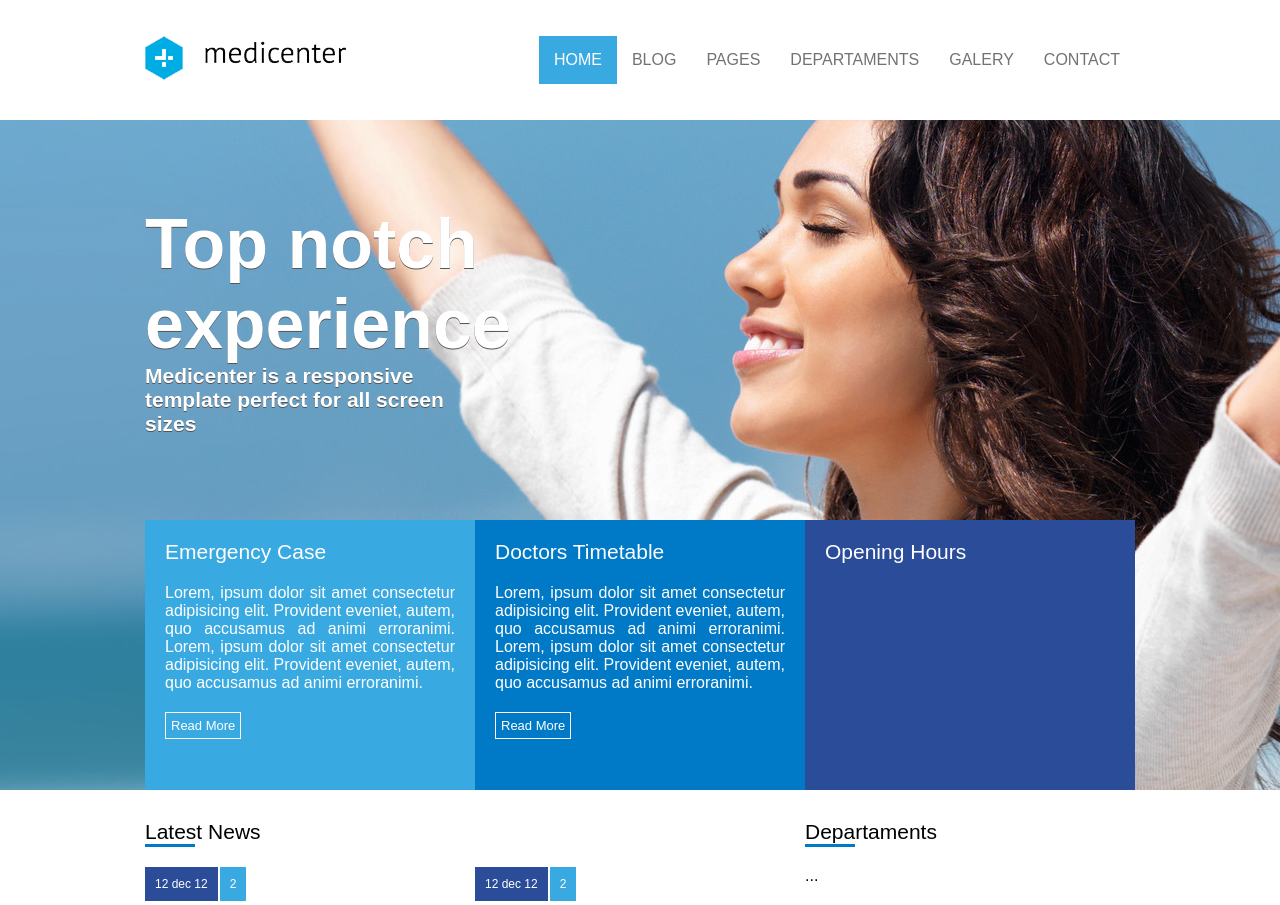
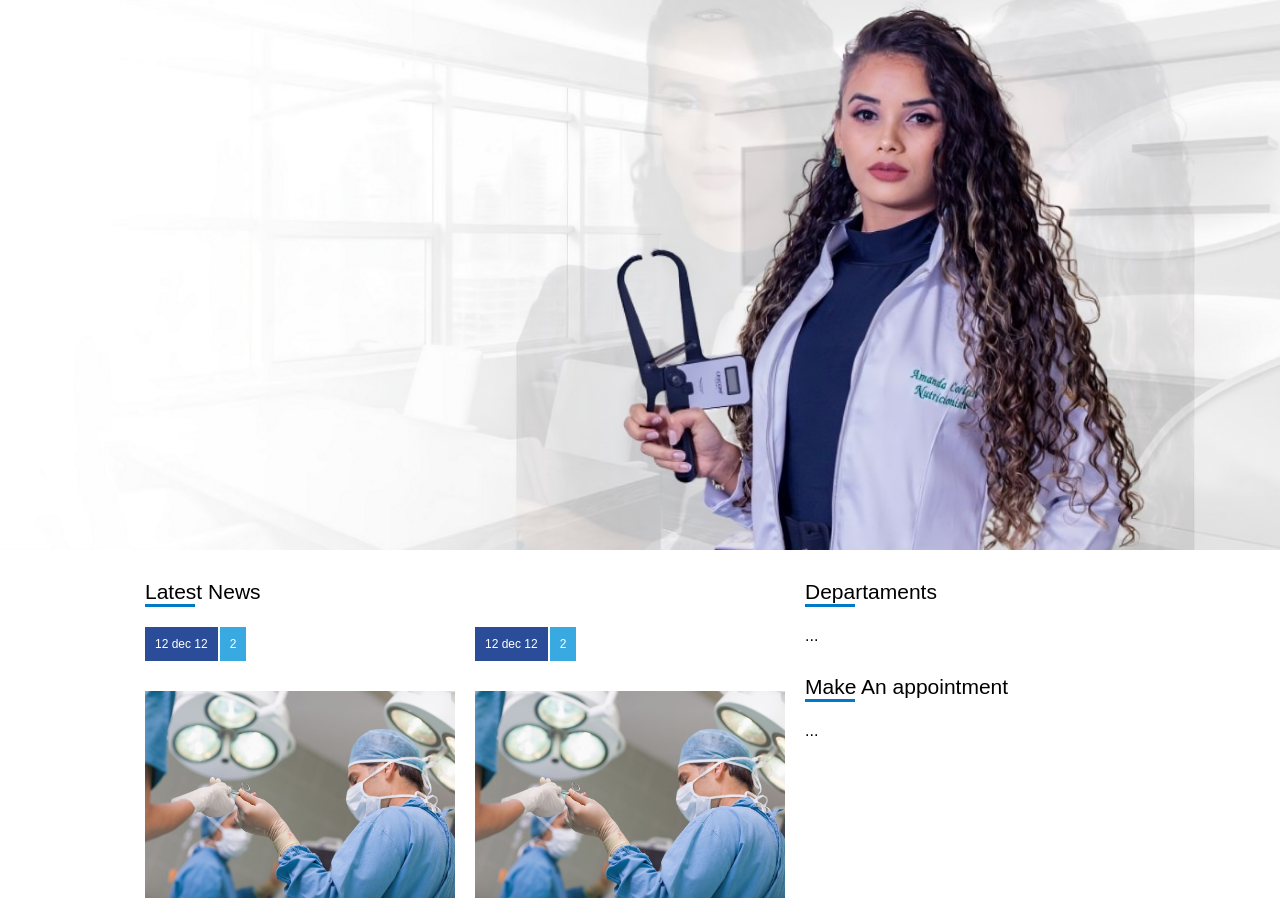
Before and after one commit to AndersonJean/Landing-Page-Nutricionista, a plain HTML site: page index.html in a window 1280 px wide. Shown: the top 905 px of the page. Drawn offline with Linux system fonts and the light colour scheme.

Commit message:
personalizando o container hero

```diff
--- a/assets/css/style.css
+++ b/assets/css/style.css
@@ -63,11 +63,11 @@ nav .active a, nav a:hover{
 #banner{
     display: flex;
     justify-content: center;
-    background: url(/assets/images/img1.jpg);
+    background: url(/assets/images/hero.jpeg);
     background-position: center;
     background-repeat: none;
     background-size: cover;
-    height: 670px;
+    height: 550px;
 }
 
 .column{
@@ -81,19 +81,15 @@ nav .active a, nav a:hover{
     justify-content: center;
 }
 
-.banner_headline h1{
-    color: var(--Color-font-hover);
-    font-size: 70px;
-    text-shadow: 0 1px 0 #555;
-    max-width: 350px;
+.banner_headline h2{
+    color: var(--Color-widget);
+    font-family: 'Lato', sans-serif;
+    font-size: 30px;
+    max-width: 500px;
+
 }
 
-.banner_headline h2{
-    color: var(--Color-font-hover);
-    font-size: 21px;
-    text-shadow: 0 1px 0 #555;
-    max-width: 350px;
-}
+
 .banner_options{
     height: 270px;
     display: flex;
--- a/index.html
+++ b/index.html
@@ -5,60 +5,19 @@
     <meta http-equiv="X-UA-Compatible" content="IE=edge">
     <meta name="viewport" content="width=device-width, user-scalable=0"/>
     <title>Mediacenter | Template</title>
+    <link rel="preconnect" href="https://fonts.googleapis.com">
+    <link rel="preconnect" href="https://fonts.gstatic.com" crossorigin>
+    <link href="https://fonts.googleapis.com/css2?family=Lato:ital,wght@1,300&display=swap" rel="stylesheet">
     <link href="/assets/css/style.css" rel="stylesheet"/>
 </head>
 <body>
-    <header>
-        <div class="container">
-            <div class="logo">
-                <a href="index.html" title="MediaCenter"><img src="/assets/images/logo.png"/></a>
-            </div>
-            <div class="menu">
-                <nav>
-                    <ul>
-                        <li class="active"><a href="#" title="home">Home</a></li>
-                        <li><a href="#" title="blog">Blog</a></li>
-                        <li><a href="#" title="pages">Pages</a></li>
-                        <li><a href="#" title="departaments">Departaments</a></li>
-                        <li><a href="#" title="galery">Galery</a></li>
-                        <li><a href="#" title="home">Contact</a></li>
-                    </ul>
-                </nav>
-            </div>
-        </div>
-    </header>
 
     <section id="banner">
         <div class="container column">
             <div class="banner_headline">
-                <h1>Top notch experience</h1>
-                <h2>Medicenter is a responsive template perfect for all screen sizes</h2>
+                <!--<h2>Viva sem receios de comer um hambúrguer. Nós te ajudamos a ter qualidade de vida através de uma alimentação saudável e  sustentável . </h2>-->
             </div>
-            <div class="banner_options">
-                <div class="options_one">
-                    <div class="option_title">Emergency Case</div>
-                    <div class="option_desc">
-                        Lorem, ipsum dolor sit amet consectetur adipisicing elit. Provident eveniet, autem,
-                        quo accusamus ad animi erroranimi.
-                        Lorem, ipsum dolor sit amet consectetur adipisicing elit. Provident eveniet, autem,
-                        quo accusamus ad animi erroranimi.
-                    </div>
-                    <a href="#" title="Read more">Read More</a>
-                </div>
-                <div class="options_two">
-                    <div class="option_title">Doctors Timetable</div>
-                    <div class="option_desc">
-                        Lorem, ipsum dolor sit amet consectetur adipisicing elit. Provident eveniet, autem,
-                        quo accusamus ad animi erroranimi.
-                        Lorem, ipsum dolor sit amet consectetur adipisicing elit. Provident eveniet, autem,
-                        quo accusamus ad animi erroranimi.
-                    </div>
-                    <a href="#" title="Read more">Read More</a>
-                </div>
-                <div class="options_three">
-                    <div class="option_title">Opening Hours</div>
-                </div>
-            </div>
+
         </div>
     </section>
 
```
Also changed, not shown: assets/images/hero.jpeg (added), assets/images/img1.jpg (deleted), assets/images/logo.png (deleted).
